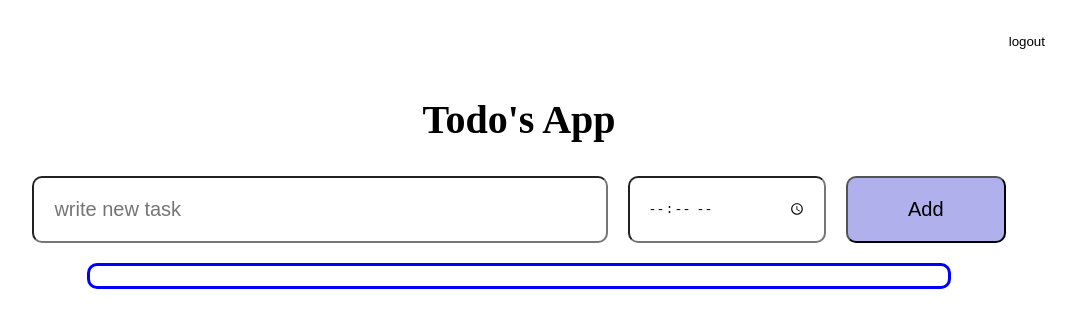
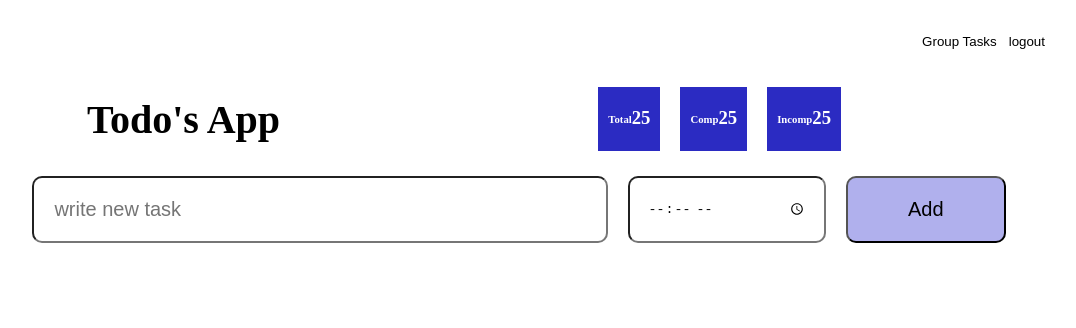
Before and after one commit to monstermahi982/todos-app, a plain HTML site: page index.html in a window 1280 px wide. Shown: the whole page, without its empty margins (121-1197 px from the left). Drawn offline with nearby package versions, Linux system fonts and the light colour scheme; no server answers.

Commit message:
added task count

```diff
--- a/index.html
+++ b/index.html
@@ -5,7 +5,7 @@
     <meta charset="UTF-8">
     <meta http-equiv="X-UA-Compatible" content="IE=edge">
     <meta name="viewport" content="width=device-width, initial-scale=1.0">
-    <title>Document</title>
+    <title>Todo's App</title>
 </head>
 
 <body>
@@ -26,12 +26,33 @@
         }
 
         .particular-task {
-            border: 3px solid blue;
+            border: 3px solid rgb(43, 43, 194);
             border-radius: 10px;
             margin: 20px 100px;
             padding: 10px 10px;
             display: flex;
             justify-content: space-between;
+        }
+
+        .header {
+            padding: 0 100px;
+            display: flex;
+            justify-content: space-between;
+        }
+
+        .count {
+            padding: 0 100px;
+            display: flex;
+            justify-content: space-between;
+            align-items: center;
+        }
+
+        .task_count {
+            display: flex;
+            background-color: rgb(43, 43, 194);
+            margin: 0 10px;
+            padding: 1px 10px;
+            color: #fff;
         }
 
         #task-input {
@@ -94,6 +115,15 @@
             border-radius: 100px;
         }
 
+        #type_task {
+            border: none;
+            background-color: inherit;
+        }
+
+        #type_task:hover {
+            cursor: pointer;
+        }
+
         #title {
             text-align: center;
             font-size: 40px;
@@ -114,10 +144,25 @@
     <div class="container">
         <div class="user">
             <h4 id="user-name">Mahesh Gaikwad</h4>
+            <button type="button" id="type_task" onClick="group()">Group Tasks</button>
             <button type="button" id="logout" onClick="logout()">logout</button>
         </div>
         <div class="header">
             <h2 id="title">Todo's App</h2>
+            <div class="count">
+                <div class="task_count">
+                    <h6>Total</h6>
+                    <h3 id="total_task">25</h3>
+                </div>
+                <div class="task_count">
+                    <h6>Comp</h6>
+                    <h3 id="complete_task">25</h3>
+                </div>
+                <div class="task_count">
+                    <h6>Incomp</h6>
+                    <h3 id="incomplete_task">25</h3>
+                </div>
+            </div>
         </div>
         <div class="inp">
             <input type="text" placeholder="write new task" id="task-input">
@@ -125,12 +170,17 @@
             <button type="button" id="taskBut">Add</button>
         </div>
         <div class="tasks" id="tasks">
-            <div class="particular-task"></div>
+            <!-- <div class="particular-task"></div> -->
 
         </div>
 
         <script src="https://cdn.jsdelivr.net/npm/axios/dist/axios.min.js"></script>
         <script src="./main.js"></script>
+        <script>
+            function group() {
+                window.location.href = "file:///home/mahesh/housemonk/javascript/todo_app/group.html";
+            }
+        </script>
 </body>
 
 </html>
```
